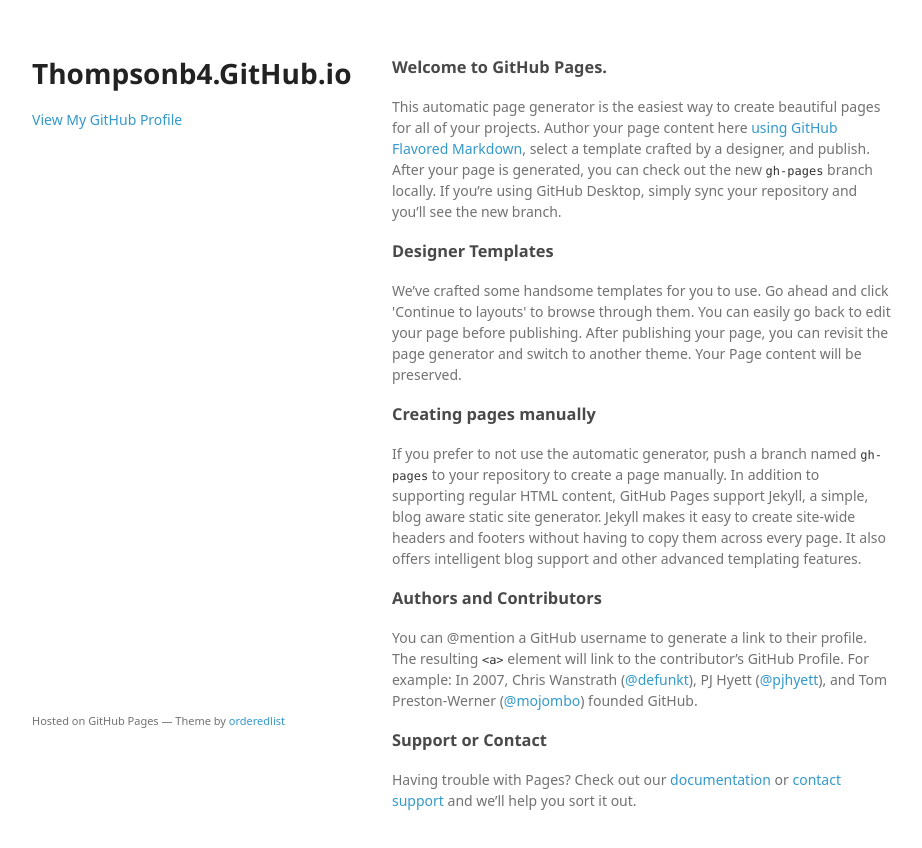
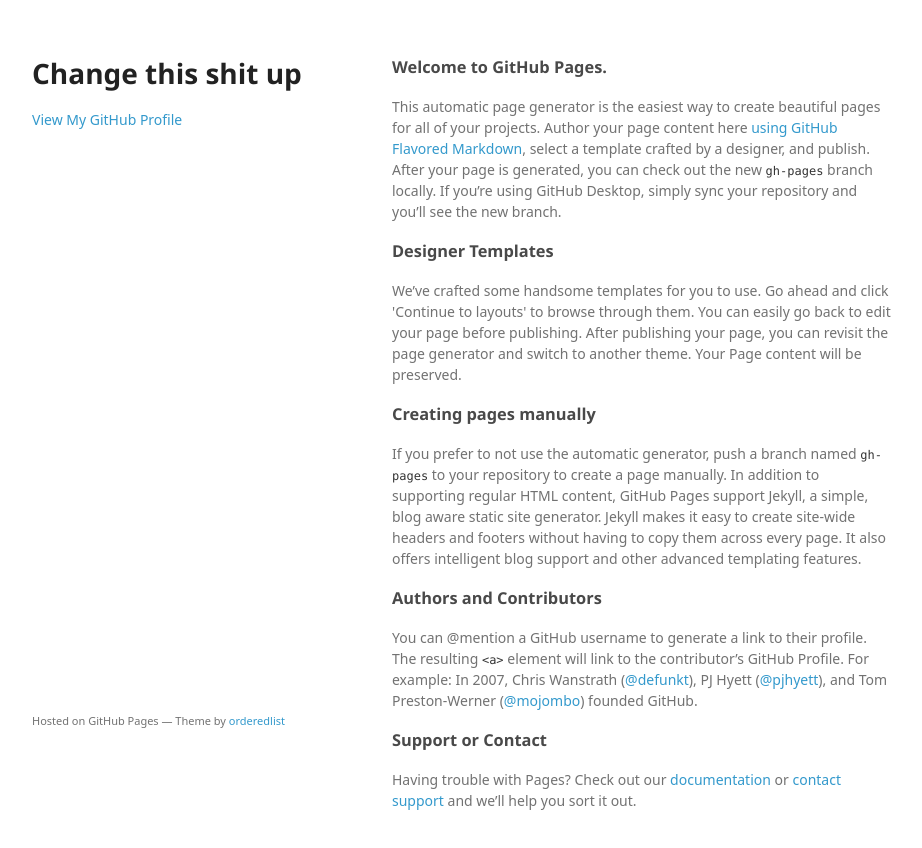
Before and after one commit to tmasthay1/tmasthay1.github.io, a plain HTML site: page index.html in a window 1280 px wide. Shown: the whole page, without its empty margins (178-1100 px from the left). Drawn offline with Linux system fonts and the light colour scheme; a web font is replaced by a local one.

Commit message:
Update index.html

```diff
--- a/index.html
+++ b/index.html
@@ -15,7 +15,7 @@
   <body>
     <div class="wrapper">
       <header>
-        <h1>Thompsonb4.GitHub.io</h1>
+        <h1>Change this shit up</h1>
         <p></p>
 
 
```
